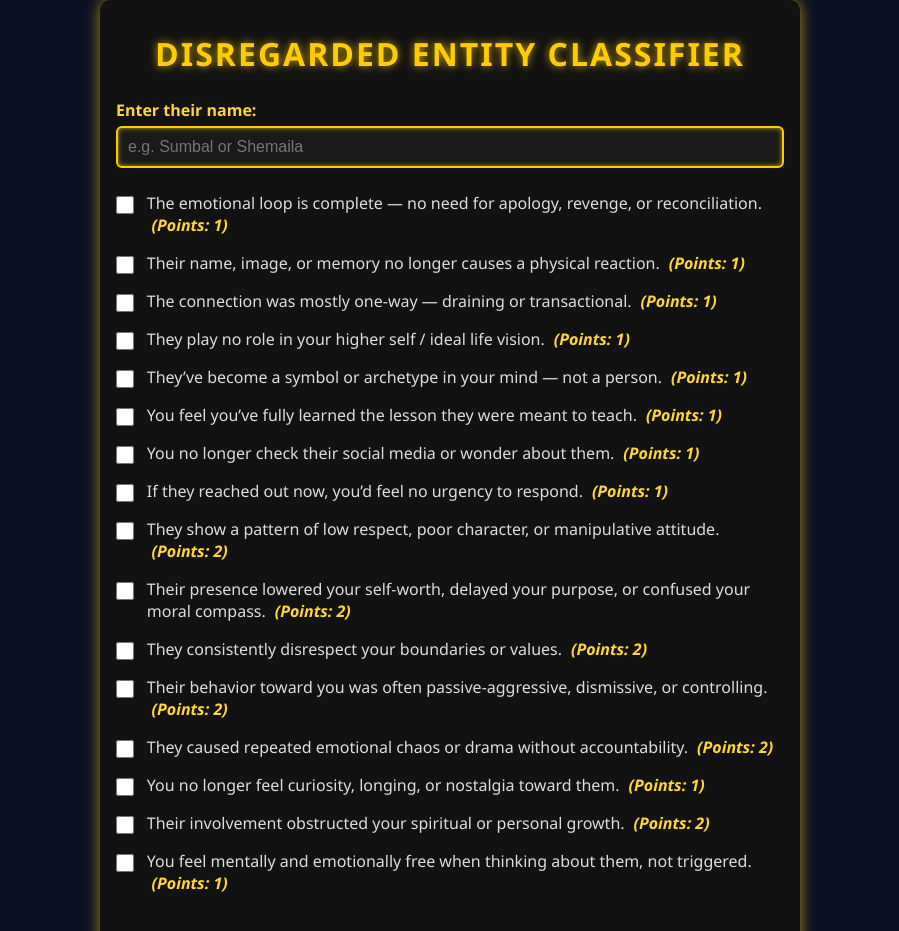
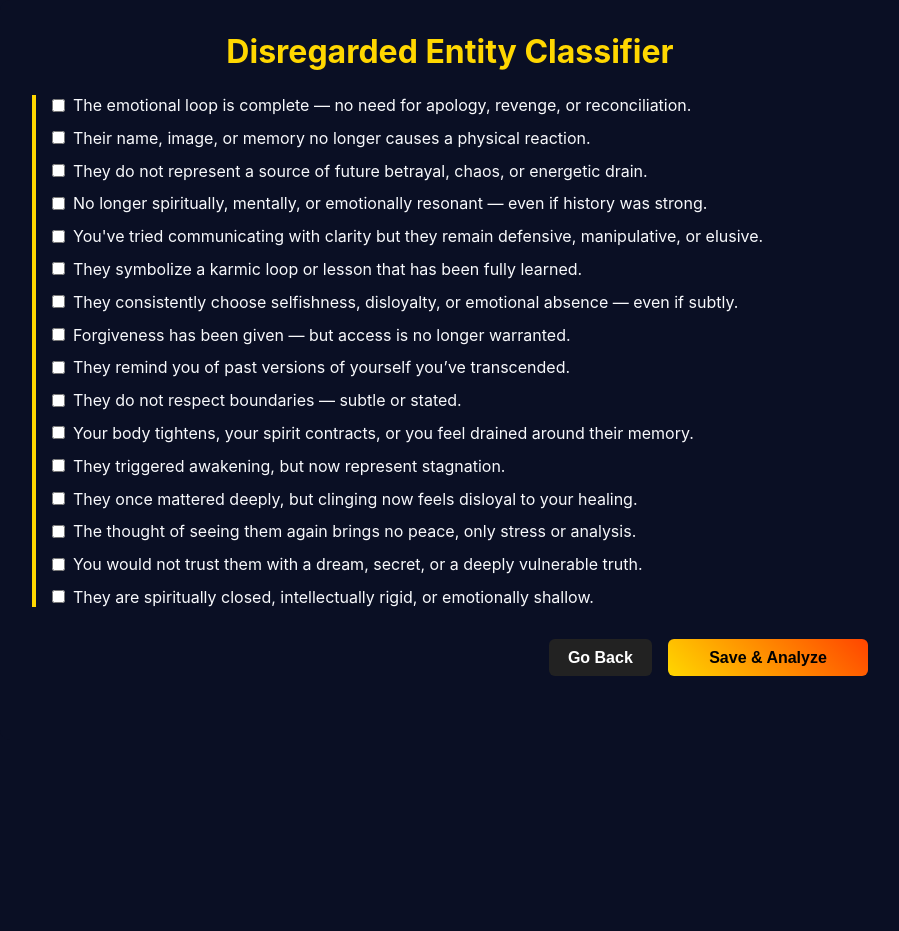
Before and after one commit to algosal/salmansaeed.us, a React (Create React App) app: page /DisregardedClassifier in a window 1280 px wide. Shown: the top 931 px of the page, without its empty margins (190-1089 px from the left). After the commit the page ends 800 px from the top, so only its background shows below. Built offline with nearby package versions, Linux system fonts and the light colour scheme.

Commit message:
Criteria Updates

```diff
--- a/src/components/DisregardedClassifier.jsx
+++ b/src/components/DisregardedClassifier.jsx
@@ -1,412 +1,150 @@
 import React, { useState } from "react";
-import { useNavigate } from "react-router-dom";
 import "../styles/DisregardedClassifier.css";
+import { Bar } from "react-chartjs-2";
+import criteria from "../data/criteria";
+import {
+  Chart as ChartJS,
+  BarElement,
+  CategoryScale,
+  LinearScale,
+  Tooltip,
+} from "chart.js";
 
-const criteria = [
-  {
-    id: 1,
-    text: "The emotional loop is complete — no need for apology, revenge, or reconciliation.",
-    points: 1,
-    sin: "Wrath",
-    summary:
-      "Completion of the emotional cycle removes anger or resentment. Holding on often ties to wrath or desire for retribution.",
-  },
-  {
-    id: 2,
-    text: "Their name, image, or memory no longer causes a physical reaction.",
-    points: 1,
-    sin: "Sloth",
-    summary:
-      "Indifference signals emotional neutrality. Reactivity means unresolved emotions or attachment.",
-  },
-  {
-    id: 3,
-    text: "The connection was mostly one-way — draining or transactional.",
-    points: 1,
-    sin: "Greed",
-    summary:
-      "When someone only takes without giving, they reflect energetic greed. Letting go restores balance.",
-  },
-  {
-    id: 4,
-    text: "They play no role in your higher self / ideal life vision.",
-    points: 1,
-    sin: "Envy",
-    summary:
-      "If their presence hinders your growth or is based on comparison, they anchor you to envy or misalignment.",
-  },
-  {
-    id: 5,
-    text: "They’ve become a symbol or archetype in your mind — not a person.",
-    points: 1,
-    sin: "Pride",
-    summary:
-      "Detaching personal identity turns them into a lesson. Pride dissolves as the person becomes symbolic.",
-  },
-  {
-    id: 6,
-    text: "You feel you’ve fully learned the lesson they were meant to teach.",
-    points: 1,
-    sin: "Lust",
-    summary:
-      "Many bonds, especially romantic or obsessive ones, tie to lust. Learning the lesson allows release.",
-  },
-  {
-    id: 7,
-    text: "You no longer check their social media or wonder about them.",
-    points: 1,
-    sin: "Gluttony",
-    summary:
-      "Overconsumption of their digital presence reflects gluttony of attention. Releasing this returns power.",
-  },
-  {
-    id: 8,
-    text: "If they reached out now, you’d feel no urgency to respond.",
-    points: 1,
-    sin: "Sloth",
-    summary:
-      "Emotional detachment here reflects peaceful disengagement, not laziness, but true release.",
-  },
-  {
-    id: 9,
-    text: "They show a pattern of low respect, poor character, or manipulative attitude.",
-    points: 2,
-    sin: "Pride",
-    summary:
-      "Persistent manipulation stems from pride and ego. Letting go protects your self-respect.",
-  },
-  {
-    id: 10,
-    text: "Their presence lowered your self-worth, delayed your purpose, or confused your moral compass.",
-    points: 2,
-    sin: "Envy",
-    summary:
-      "If you lost yourself in their shadow, envy or misdirection dominated the connection.",
-  },
-  {
-    id: 11,
-    text: "They consistently disrespect your boundaries or values.",
-    points: 2,
-    sin: "Wrath",
-    summary:
-      "Chronic disrespect causes anger or spiritual misalignment. Releasing them protects peace.",
-  },
-  {
-    id: 12,
-    text: "Their behavior toward you was often passive-aggressive, dismissive, or controlling.",
-    points: 2,
-    sin: "Pride",
-    summary:
-      "Control dynamics often arise from inflated ego. Detaching preserves autonomy.",
-  },
-  {
-    id: 13,
-    text: "They caused repeated emotional chaos or drama without accountability.",
-    points: 2,
-    sin: "Gluttony",
-    summary:
-      "Emotional chaos can be addictive. Releasing such patterns ends drama addiction.",
-  },
-  {
-    id: 14,
-    text: "You no longer feel curiosity, longing, or nostalgia toward them.",
-    points: 1,
-    sin: "Lust",
-    summary:
-      "Emotional neutrality here marks the fading of lust or longing-based ties.",
-  },
-  {
-    id: 15,
-    text: "Their involvement obstructed your spiritual or personal growth.",
-    points: 2,
-    sin: "Envy",
-    summary:
-      "If they hinder evolution, they anchor envy or stagnation. Letting go allows transcendence.",
-  },
-  {
-    id: 16,
-    text: "You feel mentally and emotionally free when thinking about them, not triggered.",
-    points: 1,
-    sin: "Sloth",
-    summary:
-      "This peace reflects spiritual stillness, not detachment through numbness, but integration.",
-  },
-];
-
-const POINTS_THRESHOLD = 6;
-
-const deadlySinsIcons = {
-  Pride: "👑",
-  Greed: "💰",
-  Wrath: "🔥",
-  Envy: "👀",
-  Lust: "❤️",
-  Gluttony: "🍽️",
-  Sloth: "😴",
-};
-
-const interpolateColor = (color1, color2, factor) => {
-  const c1 = parseInt(color1.slice(1), 16);
-  const c2 = parseInt(color2.slice(1), 16);
-
-  const r1 = (c1 >> 16) & 0xff;
-  const g1 = (c1 >> 8) & 0xff;
-  const b1 = c1 & 0xff;
-
-  const r2 = (c2 >> 16) & 0xff;
-  const g2 = (c2 >> 8) & 0xff;
-  const b2 = c2 & 0xff;
-
-  const r = Math.round(r1 + factor * (r2 - r1));
-  const g = Math.round(g1 + factor * (g2 - g1));
-  const b = Math.round(b1 + factor * (b2 - b1));
-
-  return `rgb(${r},${g},${b})`;
-};
-
-const Graph = ({ data }) => {
-  const width = 700;
-  const height = 300;
-  const padding = 50;
-  const barWidth = (width - padding * 2) / data.length - 10;
-
-  const maxPoints = Math.max(...data.map((d) => d.points));
-
-  const integral = data.reduce((sum, d) => sum + d.points, 0);
-
-  const colorGradient = ["#ffcc00", "#ffd633", "#00cc66"];
-
-  return (
-    <svg
-      width={width}
-      height={height + 60}
-      role="img"
-      aria-label="Disregarded Entity Criteria Points Graph"
-      style={{ backgroundColor: "#121212", borderRadius: "8px" }}
-    >
-      <line
-        x1={padding}
-        y1={height}
-        x2={width - padding}
-        y2={height}
-        stroke="#ffd633"
-        strokeWidth="2"
-      />
-
-      {data.map((c, i) => {
-        const barHeight = (c.points / maxPoints) * (height - 40);
-        const x = padding + i * (barWidth + 10);
-        const y = height - barHeight;
-
-        const t = i / (data.length - 1 || 1);
-        const fillColor = interpolateColor(
-          colorGradient[0],
-          colorGradient[2],
-          t
-        );
-
-        // Convert sin label to vertical text with line breaks:
-        const sinLabel = c.sin.split("").map((char, idx) => (
-          <tspan key={idx} x={x + barWidth / 2} dy={idx === 0 ? 0 : 14}>
-            {char}
-          </tspan>
-        ));
-
-        return (
-          <g
-            key={c.id}
-            className="dec-graph-bar-group"
-            title={`${c.short} (${c.points} pts)\nRelated Sin: ${c.sin} ${
-              deadlySinsIcons[c.sin]
-            }`}
-          >
-            <rect
-              x={x}
-              y={y}
-              width={barWidth}
-              height={barHeight}
-              fill={fillColor}
-              rx="5"
-              ry="5"
-            />
-            <text
-              x={x + barWidth / 2}
-              y={y - 8}
-              fill={fillColor}
-              fontSize="14"
-              fontWeight="700"
-              textAnchor="middle"
-              pointerEvents="none"
-              style={{ userSelect: "none" }}
-            >
-              {c.points}
-            </text>
-            <text
-              x={x + barWidth / 2}
-              y={height + 20}
-              fill="#ffd633"
-              fontSize="11"
-              textAnchor="middle"
-              pointerEvents="none"
-              style={{ userSelect: "none", fontWeight: "600" }}
-            >
-              {c.short}
-            </text>
-            <text
-              x={x + barWidth / 2}
-              y={y + barHeight / 2}
-              fill="rgba(255, 255, 255, 0.85)"
-              fontSize={barHeight > 30 ? 16 : 12}
-              fontWeight="700"
-              textAnchor="middle"
-              pointerEvents="none"
-              style={{
-                userSelect: "none",
-                fontStyle: "italic",
-                textShadow: "0 0 3px #000000aa",
-                whiteSpace: "pre",
-              }}
-            >
-              {deadlySinsIcons[c.sin]}
-              <tspan x={x + barWidth / 2} dy="1.2em">
-                {sinLabel}
-              </tspan>
-            </text>
-          </g>
-        );
-      })}
-
-      <text
-        x={width / 2}
-        y={height + 50}
-        fill="#ffd633"
-        fontSize="20"
-        fontWeight="700"
-        textAnchor="middle"
-      >
-        Total Score (Integral): {integral}
-      </text>
-    </svg>
-  );
-};
+ChartJS.register(BarElement, CategoryScale, LinearScale, Tooltip);
 
 const DisregardedClassifier = () => {
-  const navigate = useNavigate();
-  const [name, setName] = useState("");
-  const [selected, setSelected] = useState([]);
+  const [selectedCriteria, setSelectedCriteria] = useState([]);
   const [showGraph, setShowGraph] = useState(false);
 
-  const handleToggle = (id) => {
-    setSelected((prev) =>
+  const handleCheckboxChange = (id) => {
+    setSelectedCriteria((prev) =>
       prev.includes(id) ? prev.filter((item) => item !== id) : [...prev, id]
     );
   };
 
-  const totalPoints = selected.reduce((sum, id) => {
-    const crit = criteria.find((c) => c.id === id);
-    return crit ? sum + crit.points : sum;
-  }, 0);
-
-  const isDisregarded = totalPoints >= POINTS_THRESHOLD;
-
   const handleSave = () => {
-    if (!name) {
-      alert("Please enter a name first.");
-      return;
-    }
-    if (selected.length === 0) {
-      alert("Please select at least one criterion.");
-      return;
-    }
     setShowGraph(true);
   };
 
+  const getSinSummary = () => {
+    const sinCounts = {};
+    selectedCriteria.forEach((id) => {
+      const criterion = criteria.find((c) => c.id === id);
+      if (criterion) {
+        sinCounts[criterion.sin] = (sinCounts[criterion.sin] || 0) + 1;
+      }
+    });
+    return sinCounts;
+  };
+
+  const sinCounts = getSinSummary();
+  const totalPoints = selectedCriteria.length;
+  const qualifies = totalPoints >= 7;
+
+  const chartData = {
+    labels: Object.keys(sinCounts),
+    datasets: [
+      {
+        label: "Sin Weight",
+        data: Object.values(sinCounts),
+        backgroundColor: "#ffd700",
+        borderColor: "#00ffff",
+        borderWidth: 2,
+      },
+    ],
+  };
+
+  const chartOptions = {
+    indexAxis: "y",
+    plugins: {
+      tooltip: {
+        callbacks: {
+          label: function (context) {
+            return `Count: ${context.raw}`;
+          },
+        },
+      },
+    },
+    responsive: true,
+    scales: {
+      x: {
+        ticks: { color: "#f8f9fc" },
+        grid: { color: "#333" },
+      },
+      y: {
+        ticks: { color: "#f8f9fc" },
+        grid: { color: "#333" },
+      },
+    },
+  };
+
+  const getSummary = () => {
+    if (selectedCriteria.length === 0) return ["No criteria selected."];
+    return selectedCriteria.map((id) => {
+      const item = criteria.find((c) => c.id === id);
+      return `• ${item.sin}: ${item.summary}`;
+    });
+  };
+
   return (
-    <div className="dec-page-container">
-      <h1 className="dec-section-title">Disregarded Entity Classifier</h1>
+    <div className="dc-container">
+      <h2 className="dc-title">Disregarded Entity Classifier</h2>
 
-      <div className="dec-input-block">
-        <label htmlFor="nameInput">Enter their name:</label>
-        <input
-          id="nameInput"
-          type="text"
-          value={name}
-          onChange={(e) => setName(e.target.value)}
-          placeholder="e.g. Sumbal or Shemaila"
-        />
-      </div>
-
-      <div className="dec-criteria-list">
+      <div className="dc-criteria-list">
         {criteria.map((c) => (
-          <label key={c.id} className="dec-criteria-item">
+          <label key={c.id} className="dc-criteria-item">
             <input
               type="checkbox"
-              checked={selected.includes(c.id)}
-              onChange={() => handleToggle(c.id)}
+              checked={selectedCriteria.includes(c.id)}
+              onChange={() => handleCheckboxChange(c.id)}
             />
-            <span>
-              {c.text} <em>(Points: {c.points})</em>
-            </span>
+            {c.text}
           </label>
         ))}
       </div>
 
-      <div className="dec-result-block">
-        <h2>Result:</h2>
-        {name ? (
-          isDisregarded ? (
-            <div className="dec-result passed">
-              ✅ <strong>{name}</strong>{" "}
-              <a
-                href="/DisregardedEntities"
-                style={{ color: "#ffd633", textDecoration: "underline" }}
-              >
-                qualifies as a Disregarded Entity
-              </a>
-              .
-              <blockquote>
-                “You once mattered. Now you are mist. I honor your role. I
-                release your hold.”
-              </blockquote>
-            </div>
-          ) : (
-            <div className="dec-result failed">
-              ❌ <strong>{name}</strong>{" "}
-              <a
-                href="/DisregardedEntities"
-                style={{ color: "#ffd633", textDecoration: "underline" }}
-              >
-                does not yet meet the threshold for being Disregarded
-              </a>
-              .<p>Further healing or clarity may still be in process.</p>
-            </div>
-          )
-        ) : (
-          <p>Enter a name and check applicable criteria above.</p>
-        )}
+      <div className="dc-button-row">
+        <button
+          className="dc-button back"
+          onClick={() => window.history.back()}
+        >
+          Go Back
+        </button>
+        <button className="dc-button save" onClick={handleSave}>
+          Save & Analyze
+        </button>
       </div>
 
       {showGraph && (
-        <div className="dec-graph-container">
-          <h2>Criteria Points Graph</h2>
-          <Graph data={criteria.filter((c) => selected.includes(c.id))} />
+        <div className="dc-result-section">
+          <div className="dc-result-summary">
+            <p className="dc-result-line">
+              <strong>
+                <a href="/DisregardedEntities" className="dc-result-link">
+                  This person {qualifies ? "qualifies" : "does not qualify"} as
+                  a Disregarded Entity.
+                </a>
+              </strong>
+            </p>
+            <p className="dc-total-points">
+              Total Emotional Points: <span>{totalPoints}</span>
+            </p>
+          </div>
+
+          <div className="dc-graph-wrapper">
+            <Bar data={chartData} options={chartOptions} />
+          </div>
+
+          <div className="dc-sin-summary">
+            <h3>Sin Analysis & Emotional Summary</h3>
+            <ul>
+              {getSummary().map((line, idx) => (
+                <li key={idx}>{line}</li>
+              ))}
+            </ul>
+          </div>
         </div>
       )}
-
-      <div
-        className="dec-buttons-container"
-        style={{ justifyContent: "flex-end" }}
-      >
-        <button onClick={handleSave} className="dec-button dec-save-button">
-          Save
-        </button>
-        <button
-          onClick={() => navigate("/DisregardedEntities")}
-          className="dec-button dec-back-button"
-        >
-          ← Back to Disregarded Entities
-        </button>
-      </div>
     </div>
   );
 };
--- a/src/data/criteria.js
+++ b/src/data/criteria.js
@@ -3,6 +3,7 @@
 const criteria = [
   {
     id: 1,
+    shortName: "Mental Loop",
     text: "The emotional loop is complete — no need for apology, revenge, or reconciliation.",
     points: 1,
     sin: "Wrath",
@@ -11,6 +12,7 @@ const criteria = [
   },
   {
     id: 2,
+    shortName: "No Reaction",
     text: "Their name, image, or memory no longer causes a physical reaction.",
     points: 1,
     sin: "Sloth",
@@ -19,6 +21,7 @@ const criteria = [
   },
   {
     id: 3,
+    shortName: "No Threat",
     text: "They do not represent a source of future betrayal, chaos, or energetic drain.",
     points: 1,
     sin: "Envy",
@@ -27,6 +30,7 @@ const criteria = [
   },
   {
     id: 4,
+    shortName: "Outgrown Bond",
     text: "No longer spiritually, mentally, or emotionally resonant — even if history was strong.",
     points: 1,
     sin: "Pride",
@@ -35,6 +39,7 @@ const criteria = [
   },
   {
     id: 5,
+    shortName: "Failed Communication",
     text: "You've tried communicating with clarity but they remain defensive, manipulative, or elusive.",
     points: 1,
     sin: "Pride",
@@ -43,6 +48,7 @@ const criteria = [
   },
   {
     id: 6,
+    shortName: "Lesson Done",
     text: "They symbolize a karmic loop or lesson that has been fully learned.",
     points: 1,
     sin: "Greed",
@@ -51,6 +57,7 @@ const criteria = [
   },
   {
     id: 7,
+    shortName: "Unavailable Pattern",
     text: "They consistently choose selfishness, disloyalty, or emotional absence — even if subtly.",
     points: 1,
     sin: "Lust",
@@ -59,6 +66,7 @@ const criteria = [
   },
   {
     id: 8,
+    shortName: "Forgiven ≠ Access",
     text: "Forgiveness has been given — but access is no longer warranted.",
     points: 1,
     sin: "Wrath",
@@ -67,6 +75,7 @@ const criteria = [
   },
   {
     id: 9,
+    shortName: "Past Self",
     text: "They remind you of past versions of yourself you’ve transcended.",
     points: 1,
     sin: "Sloth",
@@ -75,6 +84,7 @@ const criteria = [
   },
   {
     id: 10,
+    shortName: "Boundary Breaker",
     text: "They do not respect boundaries — subtle or stated.",
     points: 1,
     sin: "Pride",
@@ -83,6 +93,7 @@ const criteria = [
   },
   {
     id: 11,
+    shortName: "Energetic Drain",
     text: "Your body tightens, your spirit contracts, or you feel drained around their memory.",
     points: 1,
     sin: "Envy",
@@ -91,6 +102,7 @@ const criteria = [
   },
   {
     id: 12,
+    shortName: "Spiritual Expiry",
     text: "They triggered awakening, but now represent stagnation.",
     points: 1,
     sin: "Greed",
@@ -99,6 +111,7 @@ const criteria = [
   },
   {
     id: 13,
+    shortName: "Disloyal to Healing",
     text: "They once mattered deeply, but clinging now feels disloyal to your healing.",
     points: 1,
     sin: "Lust",
@@ -107,6 +120,7 @@ const criteria = [
   },
   {
     id: 14,
+    shortName: "No Peace",
     text: "The thought of seeing them again brings no peace, only stress or analysis.",
     points: 1,
     sin: "Wrath",
@@ -115,6 +129,7 @@ const criteria = [
   },
   {
     id: 15,
+    shortName: "Distrust",
     text: "You would not trust them with a dream, secret, or a deeply vulnerable truth.",
     points: 1,
     sin: "Pride",
@@ -123,6 +138,7 @@ const criteria = [
   },
   {
     id: 16,
+    shortName: "Stagnant Mind",
     text: "They are spiritually closed, intellectually rigid, or emotionally shallow.",
     points: 1,
     sin: "Sloth",
--- a/src/styles/DisregardedClassifier.css
+++ b/src/styles/DisregardedClassifier.css
@@ -1,182 +1,136 @@
-/* DisregardedClassifier.css */
-
-.dec-page-container {
-  max-width: 700px;
+/* Base container */
+.dc-container {
+  background-color: #0a0f24;
+  color: #f8f9fc;
+  padding: 2rem;
+  max-width: 900px;
   margin: 0 auto;
-  padding: 2rem 1rem;
-  font-family: "Segoe UI", Tahoma, Geneva, Verdana, sans-serif;
-  color: #eee;
-  background-color: #121212;
   border-radius: 10px;
-  box-shadow: 0 0 15px #ffcc00aa;
 }
 
-.dec-section-title {
+/* Title */
+.dc-title {
   text-align: center;
-  color: #ffcc00;
+  color: #ffd700;
+  font-size: 2rem;
   margin-bottom: 1.5rem;
-  font-size: 2rem;
-  font-weight: 700;
-  text-transform: uppercase;
-  letter-spacing: 2px;
-  text-shadow: 0 0 8px #ffcc00cc;
 }
 
-.dec-input-block label {
-  display: block;
-  margin-bottom: 0.3rem;
-  font-weight: 600;
-  color: #ffd633;
+/* Criteria list */
+.dc-criteria-list {
+  display: flex;
+  flex-direction: column;
+  gap: 0.8rem;
+  margin-bottom: 2rem;
+  border-left: 4px solid #ffd700;
+  padding-left: 1rem;
 }
 
-.dec-input-block input {
-  width: 100%;
-  padding: 10px;
+/* Criteria items */
+.dc-criteria-item {
   font-size: 1rem;
-  border: 2px solid #ffcc00;
-  border-radius: 6px;
-  background-color: #1a1a1a;
-  color: #eee;
-  box-shadow: inset 0 0 5px #ffcc00bb;
-  transition: border-color 0.3s ease;
-  margin-bottom: 1.5rem; /* Space below input */
+  cursor: pointer;
+  user-select: none;
+  display: flex;
+  align-items: center;
+  gap: 0.5rem;
 }
 
-.dec-input-block input:focus {
-  outline: none;
-  border-color: #ffd633;
-  box-shadow: 0 0 12px #ffd633cc;
+/* Buttons row */
+.dc-button-row {
+  display: flex;
+  justify-content: flex-end;
+  gap: 1rem;
+  margin-top: 1rem;
+  margin-bottom: 2rem;
 }
 
-.dec-buttons-container {
-  display: flex;
-  gap: 1rem;
-  margin-bottom: 1.5rem;
-  justify-content: flex-start;
-  flex-wrap: nowrap;
+/* Button style */
+.dc-button {
+  padding: 0.6rem 1.2rem;
+  border: none;
+  font-size: 1rem;
+  cursor: pointer;
+  border-radius: 6px;
+  transition: all 0.3s ease;
+  font-weight: 600;
 }
 
-.dec-button {
-  flex: 1 1 auto;
-  padding: 12px 16px;
-  font-size: 1.1rem;
-  font-weight: 700;
-  color: #121212;
-  background-color: #ffcc00;
-  border: none;
-  border-radius: 8px;
-  cursor: pointer;
-  box-shadow: 0 0 8px #ffcc00aa;
-  text-transform: uppercase;
-  letter-spacing: 1.2px;
-  transition: background-color 0.3s ease;
-  user-select: none;
-  text-align: center;
+.dc-button.back {
+  background-color: #222;
+  color: #fff;
 }
 
-.dec-button:hover {
-  background-color: #e6b800;
+.dc-button.save {
+  background: linear-gradient(45deg, #ffd700, #ff4500);
+  color: #000;
+  flex: 1;
+  max-width: 200px;
 }
 
-.dec-button:active {
-  background-color: #c9a500;
-  box-shadow: 0 0 10px #c9a500cc;
-  transform: scale(0.97);
+/* Button hover effect */
+.dc-button:hover {
+  opacity: 0.9;
+  transform: scale(1.03);
 }
 
-.dec-criteria-list {
-  margin-bottom: 2rem;
-  user-select: none;
+/* Result Section */
+.dc-result-section {
+  margin-top: 2rem;
+  background-color: #111;
+  padding: 1.5rem;
+  border-radius: 8px;
+  box-shadow: 0 0 10px #ffd70033;
 }
 
-.dec-criteria-item {
-  display: flex;
-  align-items: flex-start;
-  gap: 0.8rem;
-  margin-bottom: 1rem;
-  color: #ddd;
-  font-size: 1rem;
+/* Summary text */
+.dc-result-line {
+  font-size: 1.2rem;
+  margin-bottom: 0.5rem;
+  color: #00ffff;
+}
+
+.dc-result-link {
+  color: #ffd700;
+  text-decoration: underline;
   cursor: pointer;
 }
 
-.dec-criteria-item input[type="checkbox"] {
-  margin-top: 0.25rem;
-  cursor: pointer;
-  width: 18px;
-  height: 18px;
-  accent-color: #ffcc00;
-  flex-shrink: 0;
-  position: relative;
-  z-index: 1; /* ensure input is clickable */
+.dc-total-points {
+  font-size: 1.1rem;
+  color: #ccc;
 }
 
-.dec-criteria-item span em {
-  font-weight: 700;
-  color: #ffd633;
-  margin-left: 0.3rem;
+/* Graph wrapper */
+.dc-graph-wrapper {
+  margin-top: 1rem;
 }
 
-.dec-result-block h2 {
-  color: #ffcc00;
-  font-weight: 700;
-  margin-bottom: 1rem;
+/* Sin summary */
+.dc-sin-summary {
+  margin-top: 2rem;
 }
 
-.dec-result.passed {
-  background-color: #003300aa;
-  border: 2px solid #00cc00;
-  padding: 1rem 1.5rem;
-  border-radius: 8px;
-  box-shadow: 0 0 12px #00cc00bb;
-  color: #b9f6ca;
-  font-weight: 600;
-  margin-bottom: 1rem;
+.dc-sin-summary h3 {
+  color: #ffd700;
+  font-size: 1.3rem;
+  margin-bottom: 0.5rem;
 }
 
-.dec-result.passed blockquote {
-  margin-top: 0.6rem;
-  font-style: italic;
-  color: #a2f5a2;
+.dc-sin-summary ul {
+  list-style: disc;
+  padding-left: 1.2rem;
+  line-height: 1.5;
 }
 
-.dec-result.failed {
-  background-color: #330000cc;
-  border: 2px solid #cc0000;
-  padding: 1rem 1.5rem;
-  border-radius: 8px;
-  box-shadow: 0 0 12px #cc0000bb;
-  color: #f6a2a2;
-  font-weight: 600;
-  margin-bottom: 1rem;
+.dc-sin-summary li {
+  color: #f8f9fc;
 }
 
-.dec-result.failed p {
-  margin-top: 0.4rem;
-  font-style: italic;
-  color: #fbbcbc;
+/* ChartJS overrides for “fire-style” bars */
+.chartjs-render-monitor .bar {
+  background: linear-gradient(to right, #ff4e00, #ec9f05);
+  color: #fff;
+  font-weight: bold;
+  border-radius: 4px;
 }
-.dec-result-link {
-  color: #ffd633;
-  cursor: pointer;
-  text-decoration: underline;
-  transition: color 0.3s ease;
-}
-
-.dec-result-link:hover {
-  color: #ffcc00;
-}
-
-@media (max-width: 480px) {
-  .dec-page-container {
-    padding: 1.2rem 0.8rem;
-  }
-  .dec-section-title {
-    font-size: 1.6rem;
-  }
-  .dec-buttons-container {
-    flex-direction: column;
-  }
-  .dec-button {
-    flex: 1 1 100%;
-  }
-}
```
